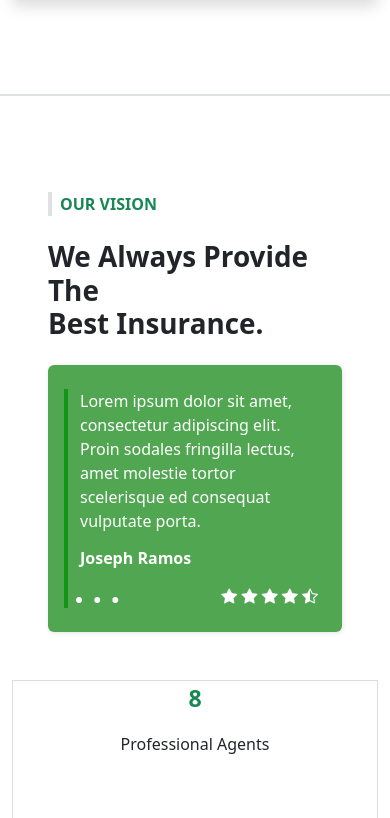
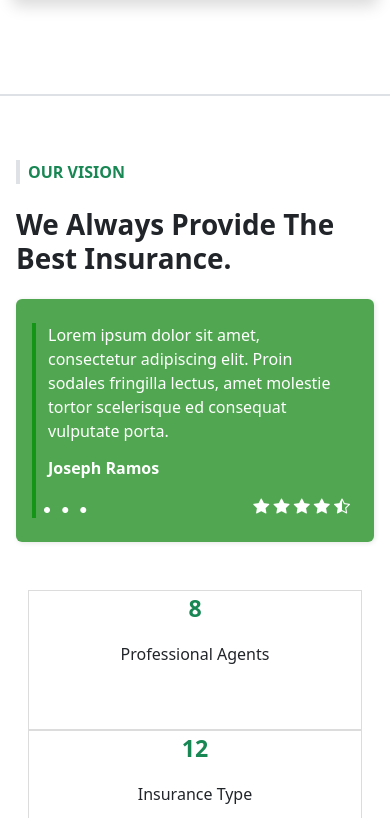
Before and after one commit to Vishalbhilavala/Bootstrap-4, a plain HTML site: page index.html in a window 390 px wide. Shown: the part 2944-3762 px from the top of the page. Drawn offline with nearby package versions, Linux system fonts and the light colour scheme.

Commit message:
make responsive

```diff
--- a/index.html
+++ b/index.html
@@ -258,10 +258,10 @@
     </div>
   </section>
 
-  <section class="overflow-hidden py-5 border-bottom border-2">
+  <section class="overflow-hidden py-5 border-bottom border-2 sec-3-padding">
     <div class="container py-5">
       <div class="row align-items-center">
-        <div class="col-md-12 col-lg-6 px-5">
+        <div class="col-md-12 col-lg-6 px-5 padding-0">
           <p class="text-success fw-bold border-start border-4 ps-2">OUR VISION</p>
           <h1 class="fw-bold my-4">We Always Provide The <br> Best Insurance.</h1>
 
@@ -335,10 +335,10 @@
       </div>
     </div>
   </section>
-  <section class="overflow-hidden py-5 border-bottom border-2">
+  <section class="overflow-hidden py-5 border-bottom border-2 padding-0">
     <div class="container py-5">
       <div class="row align-items-center">
-        <div class="col-md-12 col-lg-6 px-5 pt-5">
+        <div class="col-md-12 col-lg-6 px-5 pt-5 sec-3-padding">
           <p class="text-success fw-bold border-start border-4 ps-3">LATEST NEWS</p>
           <h1 class="fw-bold my-4">Latest News Agent Insurance.</h1>
         </div>
--- a/style.css
+++ b/style.css
@@ -370,6 +370,9 @@ body {
   .sec-3-text {
     margin: 1rem 0 !important;
   }
+  .padding-0 {
+    padding: 0rem !important;
+  }
 }
 
 @media screen and (max-width: 992px) {
```
